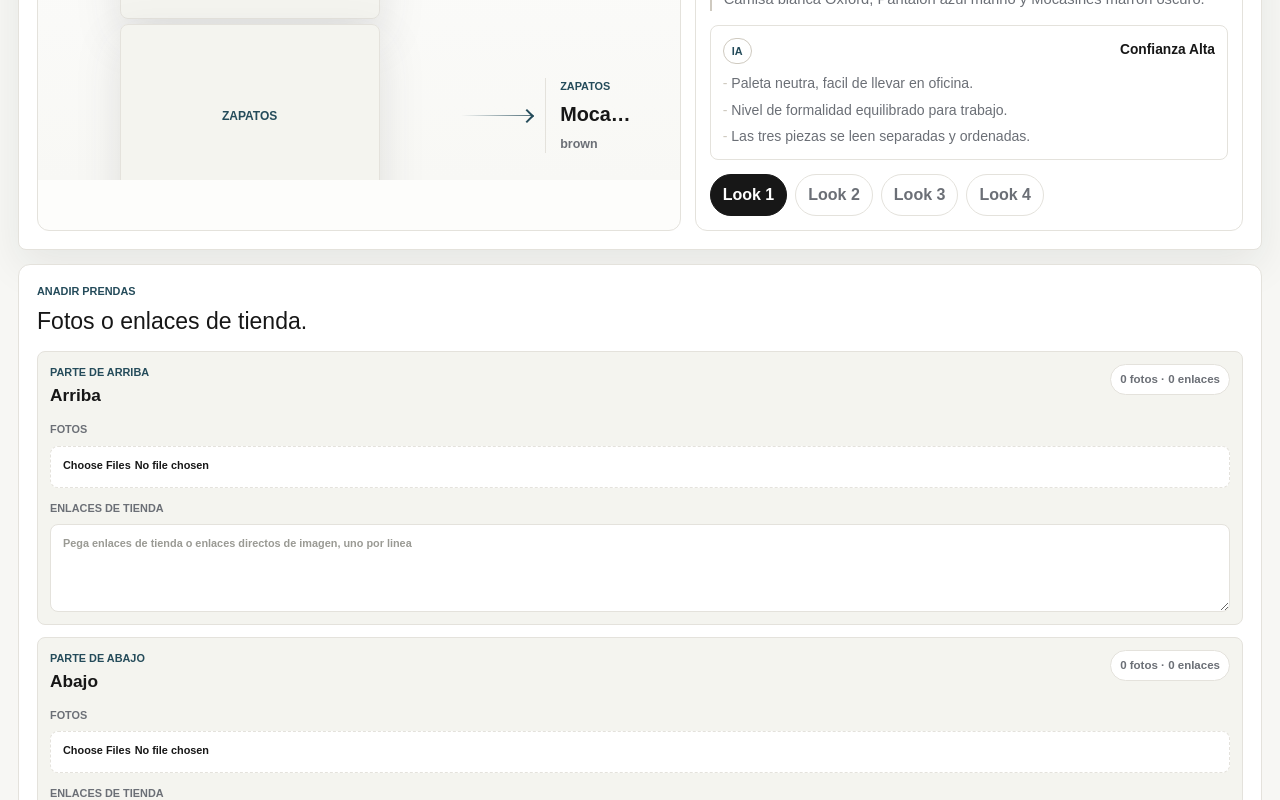
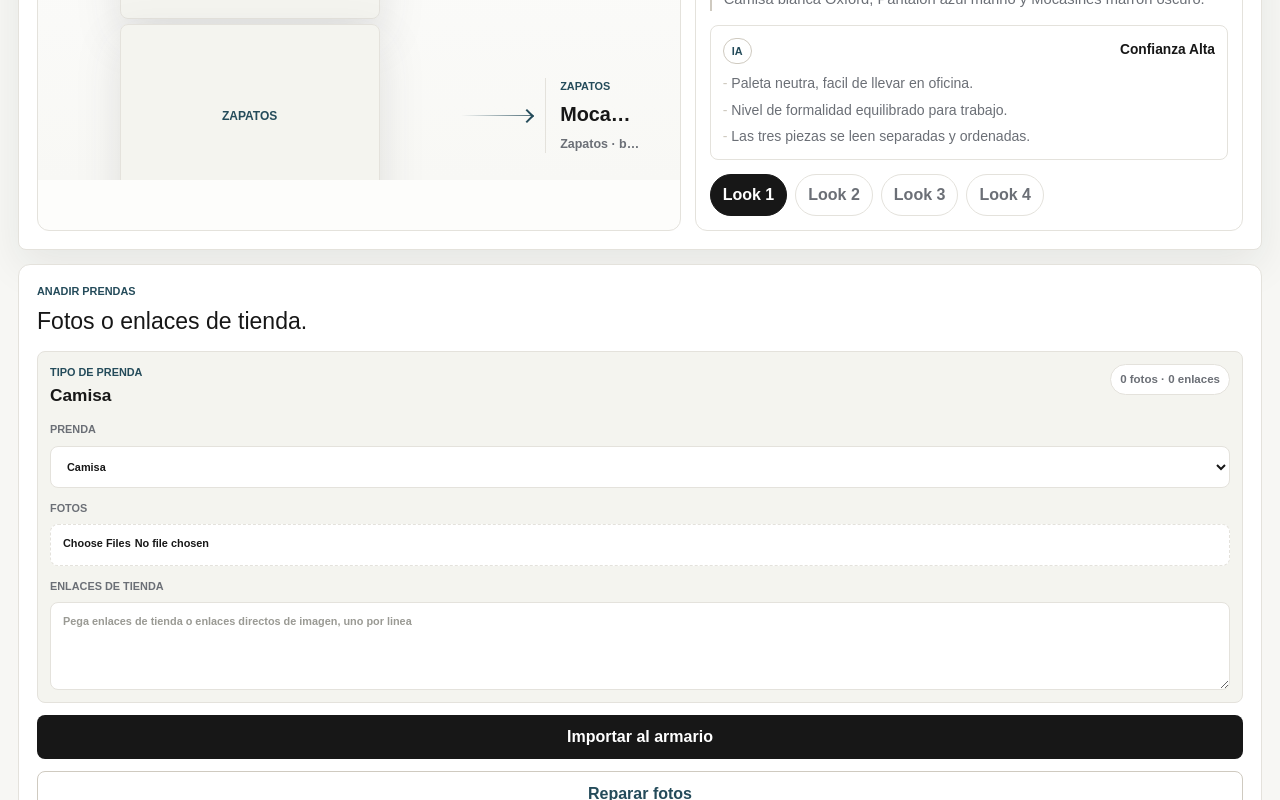
Before and after one commit to ewenrousseauerb5-tech/outfits, a Next.js app: page / in a window 1280 px wide. Shown: the part 840-1640 px from the top of the page. Built offline with nearby package versions, Linux system fonts and the light colour scheme.

Commit message:
Consolidate garment import form

```diff
--- a/app/page.tsx
+++ b/app/page.tsx
@@ -3,6 +3,7 @@
 import { ChangeEvent, FormEvent, useEffect, useMemo, useRef, useState } from "react";
 
 type Category = "top" | "bottom" | "shoes";
+type GarmentKind = "tshirt" | "shirt" | "sweater" | "sweatshirt" | "jacket" | "pants" | "jeans" | "shoes";
 type Occasion = "office" | "casual" | "dinner" | "travel";
 type Intent = "minimal" | "smart" | "relaxed";
 type Season = "all" | "warm" | "mild" | "cold";
@@ -11,6 +12,7 @@ type Garment = {
   id: string;
   name: string;
   category: Category;
+  kind?: GarmentKind;
   color: string;
   season: Season;
   formality: number;
@@ -58,11 +60,33 @@ type Outfit = {
 
 const allowedCategories: Category[] = ["top", "bottom", "shoes"];
 
+const garmentKinds: Array<{ value: GarmentKind; label: string; category: Category }> = [
+  { value: "shirt", label: "Camisa", category: "top" },
+  { value: "tshirt", label: "Camiseta", category: "top" },
+  { value: "sweater", label: "Jersey", category: "top" },
+  { value: "sweatshirt", label: "Sudadera", category: "top" },
+  { value: "jacket", label: "Chaqueta", category: "top" },
+  { value: "pants", label: "Pantalon", category: "bottom" },
+  { value: "jeans", label: "Vaquero", category: "bottom" },
+  { value: "shoes", label: "Zapatos", category: "shoes" },
+];
+
+const kindLabels = garmentKinds.reduce(
+  (labels, kind) => ({ ...labels, [kind.value]: kind.label }),
+  {} as Record<GarmentKind, string>,
+);
+
+const kindCategories = garmentKinds.reduce(
+  (categories, kind) => ({ ...categories, [kind.value]: kind.category }),
+  {} as Record<GarmentKind, Category>,
+);
+
 const starterWardrobe: Garment[] = [
   {
     id: "g-1",
     name: "Camisa blanca Oxford",
     category: "top",
+    kind: "shirt",
     color: "white",
     season: "all",
     formality: 4,
@@ -73,6 +97,7 @@ const starterWardrobe: Garment[] = [
     id: "g-2",
     name: "Camiseta negra lisa",
     category: "top",
+    kind: "tshirt",
     color: "black",
     season: "all",
     formality: 2,
@@ -83,6 +108,7 @@ const starterWardrobe: Garment[] = [
     id: "g-3",
     name: "Pantalon azul marino",
     category: "bottom",
+    kind: "pants",
     color: "navy",
     season: "all",
     formality: 4,
@@ -93,6 +119,7 @@ const starterWardrobe: Garment[] = [
     id: "g-4",
     name: "Vaquero recto claro",
     category: "bottom",
+    kind: "jeans",
     color: "blue",
     season: "all",
     formality: 2,
@@ -103,6 +130,7 @@ const starterWardrobe: Garment[] = [
     id: "g-5",
     name: "Mocasines marron oscuro",
     category: "shoes",
+    kind: "shoes",
     color: "brown",
     season: "all",
     formality: 4,
@@ -113,6 +141,7 @@ const starterWardrobe: Garment[] = [
     id: "g-6",
     name: "Zapatillas blancas",
     category: "shoes",
+    kind: "shoes",
     color: "white",
     season: "all",
     formality: 2,
@@ -193,6 +222,7 @@ function normalizeGarments(value: unknown): Garment[] {
       id: item.id ?? `g-${crypto.randomUUID()}`,
       name: item.name ?? "Prenda sin nombre",
       category: item.category as Category,
+      kind: item.kind && item.kind in kindLabels ? item.kind as GarmentKind : undefined,
       color: item.color ?? "white",
       season: item.season ?? "all",
       formality: item.formality ?? 3,
@@ -307,6 +337,7 @@ function formatPrice(price?: string, currency?: string) {
 
 function createImportedGarment({
   category,
+  kind,
   image,
   images,
   source,
@@ -324,6 +355,7 @@ function createImportedGarment({
   index,
 }: {
   category: Category;
+  kind?: GarmentKind;
   image?: string;
   images?: string[];
   source?: string;
@@ -340,11 +372,12 @@ function createImportedGarment({
   fields?: string[];
   index: number;
 }): Garment {
-  const basis = [title, source, color, brand, description, `${categoryShortLabels[category]} foto ${index + 1}`]
+  const kindLabel = kind ? kindLabels[kind] : categoryLabels[category];
+  const basis = [title, source, color, brand, description, `${kindLabel} foto ${index + 1}`]
     .filter(Boolean)
     .join(" ");
   const name = title?.trim()
-    || (source ? titleFromUrl(source, category) : `${categoryLabels[category]} importada ${index + 1}`);
+    || (source ? titleFromUrl(source, category) : `${kindLabel} importada ${index + 1}`);
   const gallery = images?.length ? images : image ? [image] : [];
   const metadata = [
     brand && `Marca: ${brand}`,
@@ -357,6 +390,7 @@ function createImportedGarment({
     id: `g-${Date.now()}-${category}-${index}-${Math.random().toString(16).slice(2)}`,
     name,
     category,
+    kind,
     color: inferColor(basis, category),
     season: "all",
     formality: inferFormality(basis, category),
@@ -382,7 +416,7 @@ function createImportedGarment({
   };
 }
 
-async function importProductLink(category: Category, source: string, index: number) {
+async function importProductLink(category: Category, source: string, index: number, kind?: GarmentKind) {
   try {
     const response = await fetch("/api/import-product", {
       method: "POST",
@@ -393,6 +427,7 @@ async function importProductLink(category: Category, source: string, index: numb
     const data = (await response.json()) as ProductImport;
     const garment = createImportedGarment({
       category,
+      kind,
       source,
       index,
       title: data.title,
@@ -419,7 +454,7 @@ async function importProductLink(category: Category, source: string, index: numb
 
     return garment;
   } catch {
-    return createImportedGarment({ category, source, index });
+    return createImportedGarment({ category, kind, source, index });
   }
 }
 
@@ -570,7 +605,7 @@ function OutfitBoard({
               <span className="callout-copy">
                 <strong>{categoryLabels[category]}</strong>
                 <em>{piece.name}</em>
-                <small>{piece.color}</small>
+                <small>{[piece.kind ? kindLabels[piece.kind] : categoryShortLabels[category], piece.color].join(" · ")}</small>
               </span>
             </button>
           </article>
@@ -585,12 +620,10 @@ export default function Home() {
   const occasion: Occasion = "office";
   const [season, setSeason] = useState<Season>("all");
   const [intent, setIntent] = useState<Intent>("minimal");
-  const [importDrafts, setImportDrafts] = useState<
-    Record<Category, { images: string[]; links: string }>
-  >({
-    top: { images: [], links: "" },
-    bottom: { images: [], links: "" },
-    shoes: { images: [], links: "" },
+  const [importDraft, setImportDraft] = useState<{ kind: GarmentKind; images: string[]; links: string }>({
+    kind: "shirt",
+    images: [],
+    links: "",
   });
   const [selectedOutfitIndex, setSelectedOutfitIndex] = useState(0);
   const [pieceOverrides, setPieceOverrides] = useState<Partial<Record<Category, string>>>({});
@@ -651,29 +684,24 @@ export default function Home() {
   async function importGarments(event: FormEvent<HTMLFormElement>) {
     event.preventDefault();
     setImportStatus("Importando prendas...");
+    const category = kindCategories[importDraft.kind];
 
-    const photoImports = allowedCategories.flatMap((category) => {
-      const draft = importDrafts[category];
-      return draft.images.map((image, index) =>
-        createImportedGarment({ category, image, index }),
+    const photoImports = importDraft.images.map((image, index) =>
+      createImportedGarment({ category, kind: importDraft.kind, image, index }),
     );
-    });
-
-    const linkInputs = allowedCategories.flatMap((category) => {
-      const draft = importDrafts[category];
-      return draft.links
+    const linkInputs = importDraft.links
       .split(/\n|,/)
       .map((link) => link.trim())
       .filter(Boolean)
       .map((source, index) => ({
         category,
+        kind: importDraft.kind,
         source,
-          index: draft.images.length + index,
+        index: importDraft.images.length + index,
       }));
-    });
 
     const linkImports = await Promise.all(
-      linkInputs.map((item) => importProductLink(item.category, item.source, item.index)),
+      linkInputs.map((item) => importProductLink(item.category, item.source, item.index, item.kind)),
     );
     const imported = [...photoImports, ...linkImports];
 
@@ -691,11 +719,7 @@ export default function Home() {
       }
       return next;
     });
-    setImportDrafts({
-      top: { images: [], links: "" },
-      bottom: { images: [], links: "" },
-      shoes: { images: [], links: "" },
-    });
+    setImportDraft((draft) => ({ ...draft, images: [], links: "" }));
     const withImages = imported.filter((item) => getPrimaryImage(item)).length;
     setImportStatus(`${imported.length} prendas importadas · ${withImages} con imagen.`);
   }
@@ -741,7 +765,7 @@ export default function Home() {
     const refreshed = await Promise.all(
       items.map(async (item) => ({
         id: item.id,
-        garment: await importProductLink(item.category, item.productUrl ?? "", 0),
+        garment: await importProductLink(item.category, item.productUrl ?? "", 0, item.kind),
       })),
     );
 
@@ -781,7 +805,7 @@ export default function Home() {
         const refreshed = await Promise.all(
           repairable.map(async (item) => ({
             id: item.id,
-            garment: await importProductLink(item.category, item.productUrl ?? "", 0),
+            garment: await importProductLink(item.category, item.productUrl ?? "", 0, item.kind),
           })),
         );
 
@@ -815,7 +839,7 @@ export default function Home() {
     if (!current?.productUrl) return;
 
     setImportStatus(`Actualizando ${current.name}...`);
-    const refreshed = await importProductLink(current.category, current.productUrl, 0);
+    const refreshed = await importProductLink(current.category, current.productUrl, 0, current.kind);
     setWardrobe((items) =>
       items.map((item) =>
         item.id === id
@@ -934,7 +958,7 @@ export default function Home() {
                         )}
                       </div>
                       <div>
-                        <p>{categoryLabels[piece.category]}</p>
+                        <p>{piece.kind ? kindLabels[piece.kind] : categoryLabels[piece.category]}</p>
                         <h3>{piece.name}</h3>
                         <small>{piece.color}</small>
                         {piece.productUrl && (
@@ -987,17 +1011,16 @@ export default function Home() {
             <h2>Fotos o enlaces de tienda.</h2>
           </div>
           <form className="import-form" onSubmit={importGarments}>
-            {allowedCategories.map((category) => (
-              <section className="import-lane" key={category}>
+            <section className="import-lane">
               <div className="import-lane-header">
                 <div>
-                    <p>{categoryLabels[category]}</p>
-                    <strong>{categoryShortLabels[category]}</strong>
+                  <p>Tipo de prenda</p>
+                  <strong>{kindLabels[importDraft.kind]}</strong>
                 </div>
                 <span>
-                    {importDrafts[category].images.length} fotos ·{" "}
+                  {importDraft.images.length} fotos ·{" "}
                   {
-                      importDrafts[category].links
+                    importDraft.links
                       .split(/\n|,/)
                       .map((link) => link.trim())
                       .filter(Boolean).length
@@ -1005,6 +1028,21 @@ export default function Home() {
                   enlaces
                 </span>
               </div>
+              <label>
+                Prenda
+                <select
+                  value={importDraft.kind}
+                  onChange={(event) =>
+                    setImportDraft((draft) => ({ ...draft, kind: event.target.value as GarmentKind }))
+                  }
+                >
+                  {garmentKinds.map((kind) => (
+                    <option key={kind.value} value={kind.value}>
+                      {kind.label}
+                    </option>
+                  ))}
+                </select>
+              </label>
               <label className="drop-control">
                 Fotos
                 <input
@@ -1013,24 +1051,21 @@ export default function Home() {
                   multiple
                   onChange={(event) =>
                     readImages(event, (images) =>
-                        setImportDrafts((drafts) => ({
-                          ...drafts,
-                          [category]: {
-                            ...drafts[category],
-                            images: [...drafts[category].images, ...images],
-                          },
+                      setImportDraft((draft) => ({
+                        ...draft,
+                        images: [...draft.images, ...images],
                       })),
                     )
                   }
                 />
               </label>
-                {importDrafts[category].images.length > 0 && (
-                  <div className="upload-preview compact" aria-label={`${categoryLabels[category]} cargadas`}>
-                    {importDrafts[category].images.map((image, index) => (
+              {importDraft.images.length > 0 && (
+                <div className="upload-preview compact" aria-label={`${kindLabels[importDraft.kind]} cargadas`}>
+                  {importDraft.images.map((image, index) => (
                     // eslint-disable-next-line @next/next/no-img-element
                     <img
                       src={image}
-                        alt={`${categoryLabels[category]} ${index + 1}`}
+                      alt={`${kindLabels[importDraft.kind]} ${index + 1}`}
                       key={`${image}-${index}`}
                     />
                   ))}
@@ -1040,20 +1075,16 @@ export default function Home() {
                 Enlaces de tienda
                 <textarea
                   placeholder="Pega enlaces de tienda o enlaces directos de imagen, uno por linea"
-                    value={importDrafts[category].links}
+                  value={importDraft.links}
                   onChange={(event) =>
-                      setImportDrafts((drafts) => ({
-                        ...drafts,
-                        [category]: {
-                          ...drafts[category],
+                    setImportDraft((draft) => ({
+                      ...draft,
                       links: event.target.value,
-                        },
                     }))
                   }
                 />
               </label>
             </section>
-            ))}
             <button className="primary-action" type="submit">
               Importar al armario
             </button>
@@ -1088,7 +1119,7 @@ export default function Home() {
                 </div>
                 <div className="garment-info">
                   <label className="name-editor">
-                    <span>{categoryLabels[garment.category]}</span>
+                    <span>{garment.kind ? kindLabels[garment.kind] : categoryLabels[garment.category]}</span>
                     <input
                       aria-label={`Nombre de ${garment.name}`}
                       value={garment.name}
```
Lines whose indentation alone changed are shown as unchanged.
